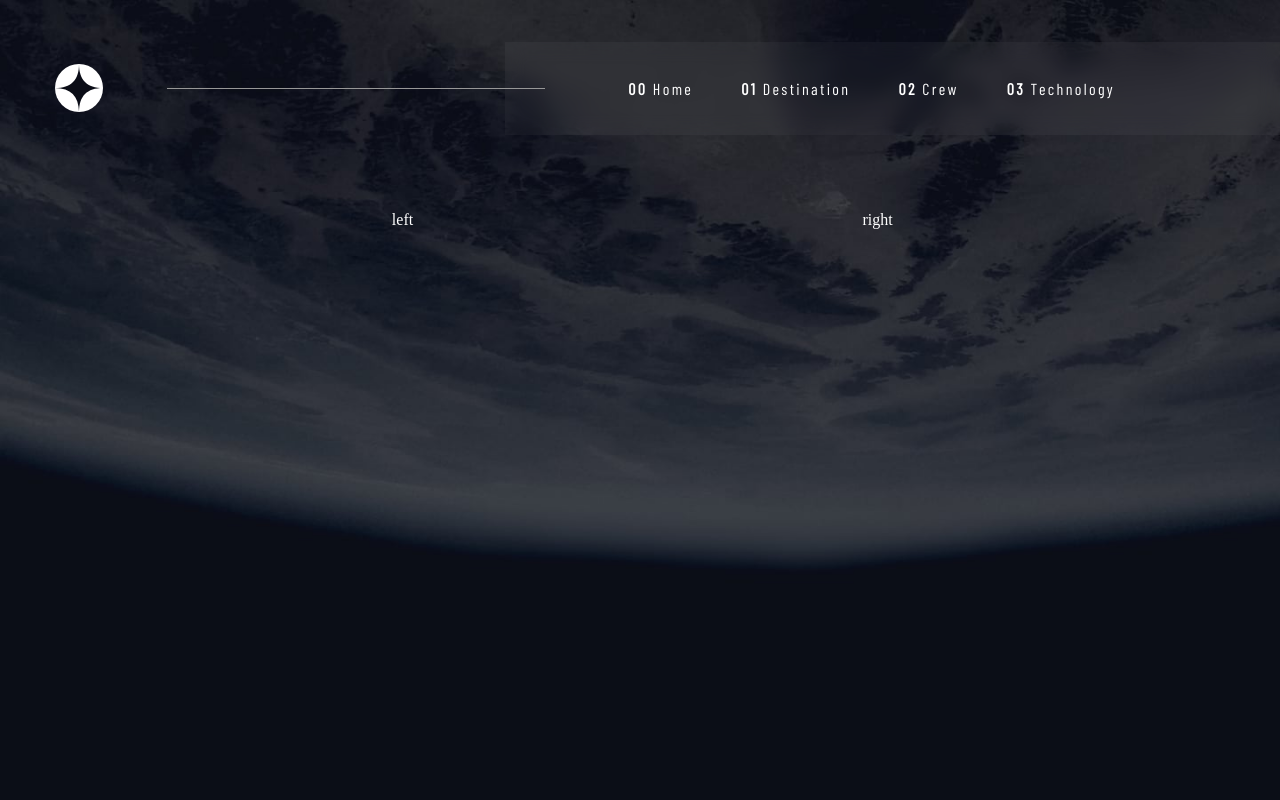
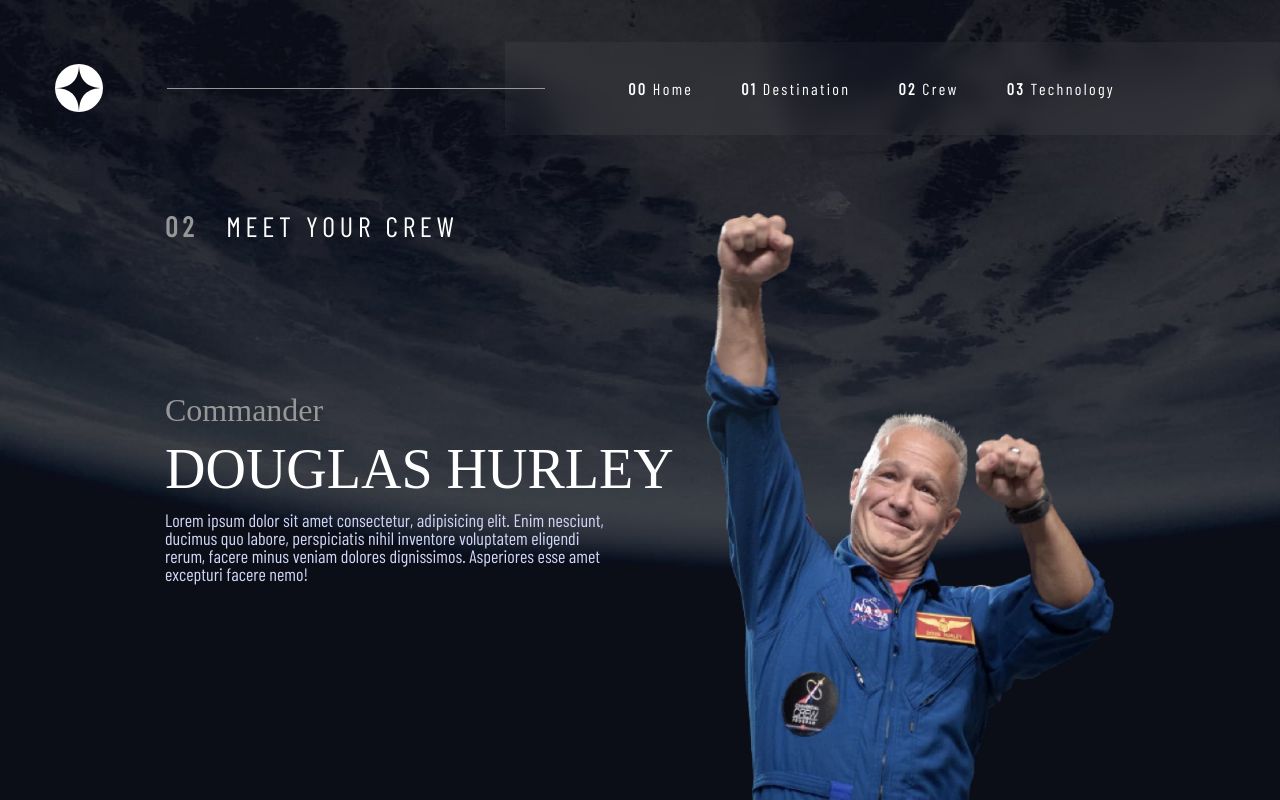
Before and after one commit to Hedg0305/front-end-mentor-space-tourism, a Next.js app: page /crew in a window 1280 px wide. Built offline with nearby package versions, Linux system fonts and the light colour scheme; a web font is replaced by a local one.

Commit message:
Enhance: Crew desktop static version

```diff
--- a/src/components/InfoBox/InfoBox.styles.ts
+++ b/src/components/InfoBox/InfoBox.styles.ts
@@ -1,14 +1,23 @@
 import styled from "styled-components";
+
+interface TitleProps {
+  typography: "Heading2" | "Heading3";
+}
 
 export const Wrapper = styled.div``;
 
-export const Title = styled.h1`
-  ${({ theme }) => theme.typography.Heading1};
+export const Title = styled.h1<TitleProps>`
+  ${({ theme, typography }) => theme.typography[typography]};
   color: ${({ theme }) => theme.colors.light_text};
+
+  text-transform: uppercase;
+  white-space: nowrap;
 `;
 
 export const Description = styled.p`
   ${({ theme }) => theme.typography.body};
   color: ${({ theme }) => theme.colors.light_purple};
   margin-top: 14px;
+
+  max-width: 444px;
 `;
--- a/src/components/InfoBox/index.tsx
+++ b/src/components/InfoBox/index.tsx
@@ -3,12 +3,13 @@ import { Wrapper, Title, Description } from "./InfoBox.styles";
 interface InfoBoxProps {
   title: string;
   description: string;
+  typography: "Heading2" | "Heading3";
 }
 
-const InfoBox = ({ title, description }: InfoBoxProps) => {
+const InfoBox = ({ title, description, typography }: InfoBoxProps) => {
   return (
     <Wrapper>
-      <Title>{title}</Title>
+      <Title typography={typography}>{title}</Title>
       <Description>{description}</Description>
     </Wrapper>
   );
--- a/src/pages/_document.tsx
+++ b/src/pages/_document.tsx
@@ -1,3 +1,4 @@
+/* eslint-disable @typescript-eslint/no-explicit-any */
 import Document, { Html, Head, Main, NextScript } from "next/document";
 import { ServerStyleSheet } from "styled-components";
 
--- a/src/pages/crew.tsx
+++ b/src/pages/crew.tsx
@@ -1,11 +1,35 @@
-import { Wrapper, Content } from "@/styles/Crew.styles";
+import Image from "next/image";
+import ContentTitle from "@/components/ContentTitle";
+import InfoBox from "@/components/InfoBox";
+import {
+  Wrapper,
+  Content,
+  LeftContent,
+  CrewRole,
+  CrewImageWrapper,
+} from "@/styles/Crew.styles";
+
+import CrewMember from "@/assets/crew/image-douglas-hurley.webp";
+
+const description =
+  "Lorem ipsum dolor sit amet consectetur, adipisicing elit. Enim nesciunt, ducimus quo labore, perspiciatis nihil inventore voluptatem eligendi rerum, facere minus veniam dolores dignissimos. Asperiores esse amet excepturi facere nemo!";
 
 const Crew = () => {
   return (
     <Wrapper>
       <Content>
-        <h1>left</h1>
-        <h1>right</h1>
+        <LeftContent>
+          <ContentTitle number="02" title="Meet your crew" />
+          <CrewRole>Commander</CrewRole>
+          <InfoBox
+            title="Douglas Hurley"
+            description={description}
+            typography="Heading3"
+          />
+        </LeftContent>
+        <CrewImageWrapper>
+          <Image src={CrewMember} layout="fill" />
+        </CrewImageWrapper>
       </Content>
     </Wrapper>
   );
--- a/src/styles/Crew.styles.ts
+++ b/src/styles/Crew.styles.ts
@@ -12,9 +12,28 @@ export const Wrapper = styled.div`
 `;
 
 export const Content = styled.div`
-  display: grid;
-  grid-template-columns: 1fr 1fr;
-  place-items: center;
+  display: flex;
+  justify-content: space-between;
+  height: 100%;
 
   color: ${({ theme }) => theme.colors.light_text};
 `;
+
+export const LeftContent = styled.div`
+  flex: 1;
+`;
+
+export const CrewRole = styled.h4`
+  ${({ theme }) => theme.typography.Heading4};
+  color: #979797;
+
+  margin-top: 154px;
+  margin-bottom: 15px;
+`;
+
+export const CrewImageWrapper = styled.div`
+  position: relative;
+
+  flex: 1;
+  margin-left: 30px;
+`;
```
Also changed, not shown: src/pages/destination.tsx (+5 -2 lines).
